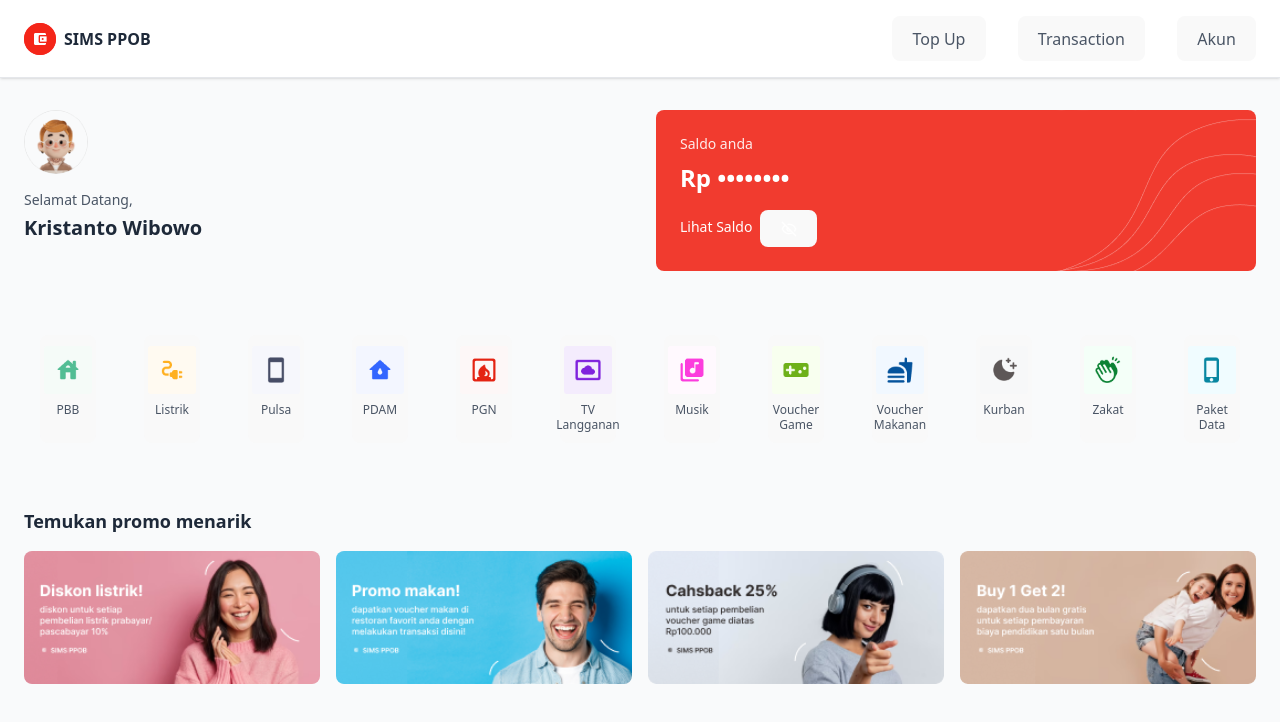
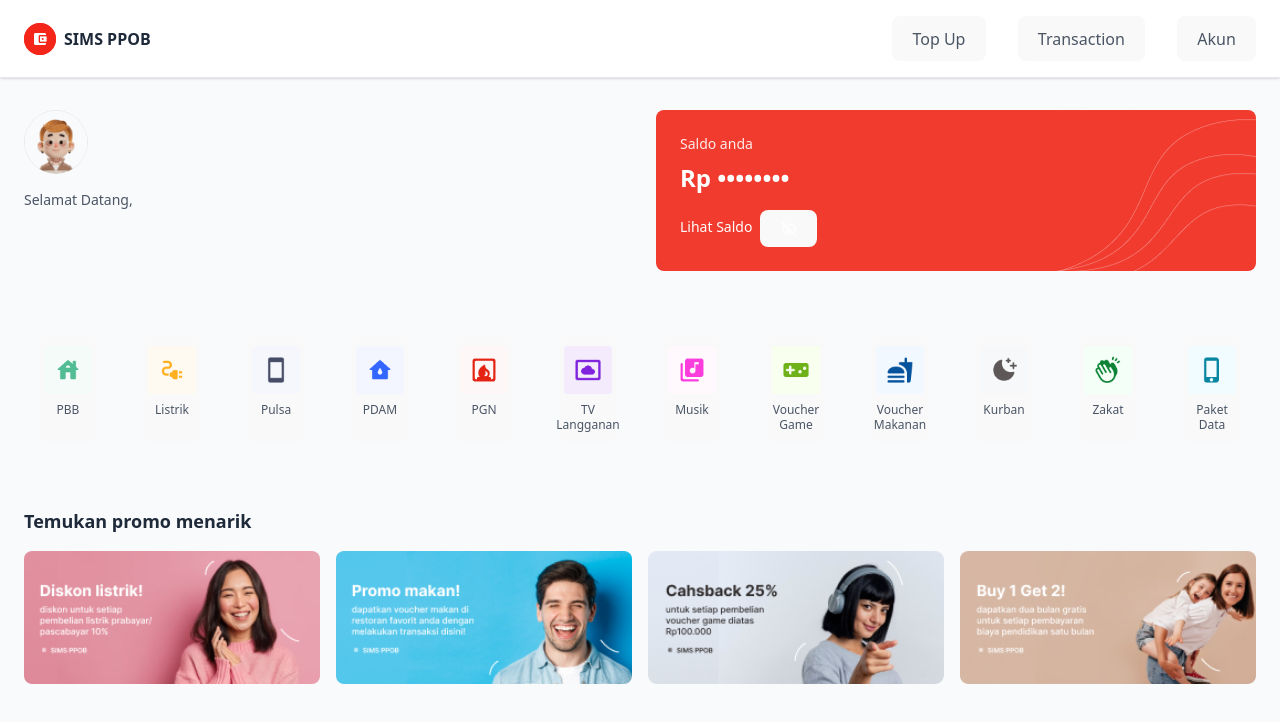
Before and after one commit to fashshiddi88/SIMS-PPOB-Fajri, a React (Vite) app: page /home in a window 1280 px wide. Shown: the top 722 px of the page. Built offline with nearby package versions, Linux system fonts and the light colour scheme; no server answers; sample sign-in values are in the browser's storage.

Commit message:
get profile

```diff
--- a/src/components/ProfileSection.tsx
+++ b/src/components/ProfileSection.tsx
@@ -8,13 +8,13 @@ interface ProfileSectionProps {
 
 export default function ProfileSection({
   profileImage,
-  userName = "Kristanto Wibowo",
+  userName,
 }: ProfileSectionProps) {
   return (
     <div className="flex flex-col items-start">
       <div className="w-16 h-16 rounded-full overflow-hidden mb-4">
         <img
-          src={profileImage ? profileImage : ProfilePhoto}
+          src={profileImage ?? ProfilePhoto}
           alt="Profile"
           className="w-full h-full object-cover"
         />
--- a/src/pages/Homepage/index.tsx
+++ b/src/pages/Homepage/index.tsx
@@ -1,12 +1,39 @@
 "use client";
 
+import { useEffect, useState } from "react";
+import { getProfile } from "../../services/userServices";
 import Navbar from "../../components/Navbar";
 import ProfileSection from "../../components/ProfileSection";
 import BalanceCard from "../../components/Balance-card";
 import ServiceMenu from "../../components/Service-menu";
 import BannerSlider from "../../components/BannerSlider";
+import type { UserProfile } from "../../types/auth";
 
 export default function Homepage() {
+  const [profile, setProfile] = useState<UserProfile | null>(null);
+
+  useEffect(() => {
+    async function fetchProfile() {
+      try {
+        const result = await getProfile();
+        setProfile(result);
+      } catch (error) {
+        console.error("Gagal mengambil profile", error);
+      }
+    }
+
+    fetchProfile();
+  }, []);
+
+  const fixedProfile = profile
+    ? {
+        ...profile,
+        profile_image: profile.profile_image?.toLowerCase().endsWith("/null")
+          ? null
+          : profile.profile_image,
+      }
+    : null;
+
   const handleNavigation = (section: string) => {
     console.log(`Navigate to ${section}`);
   };
@@ -21,7 +48,6 @@ export default function Homepage() {
 
   return (
     <div className="min-h-screen bg-gray-50">
-      {/* Navbar */}
       <Navbar
         onTopUpClick={() => handleNavigation("topup")}
         onTransactionClick={() => handleNavigation("transaction")}
@@ -29,10 +55,14 @@ export default function Homepage() {
       />
 
       <div className="max-w-7xl mx-auto px-6 py-8">
-        {/* Row 1: Profile and Balance */}
         <div className="grid grid-cols-1 lg:grid-cols-2 gap-8 mb-12">
           <ProfileSection
-            userName="Kristanto Wibowo"
+            profileImage={fixedProfile?.profile_image || undefined}
+            userName={
+              fixedProfile
+                ? `${fixedProfile.first_name} ${fixedProfile.last_name}`
+                : undefined
+            }
             welcomeText="Selamat datang,"
           />
           <BalanceCard
@@ -42,12 +72,10 @@ export default function Homepage() {
           />
         </div>
 
-        {/* Row 2: Service Menu */}
         <div className="mb-12">
           <ServiceMenu onServiceClick={handleServiceClick} />
         </div>
 
-        {/* Row 3: Banner Slider */}
         <div>
           <BannerSlider
             title="Temukan promo menarik"
--- a/src/services/userServices.ts
+++ b/src/services/userServices.ts
@@ -1,7 +1,7 @@
 import api from "./api";
+import type { UserProfile } from "../types/auth";
 
-export const getProfile = async (token: string) => {
-  return api.get("/profile", {
-    headers: { Authorization: `Bearer ${token}` },
-  });
-};
+export async function getProfile(): Promise<UserProfile> {
+  const response = await api.get("/profile");
+  return response.data.data;
+}
```
Also changed, not shown: src/types/auth.ts (+7 -0 lines).
